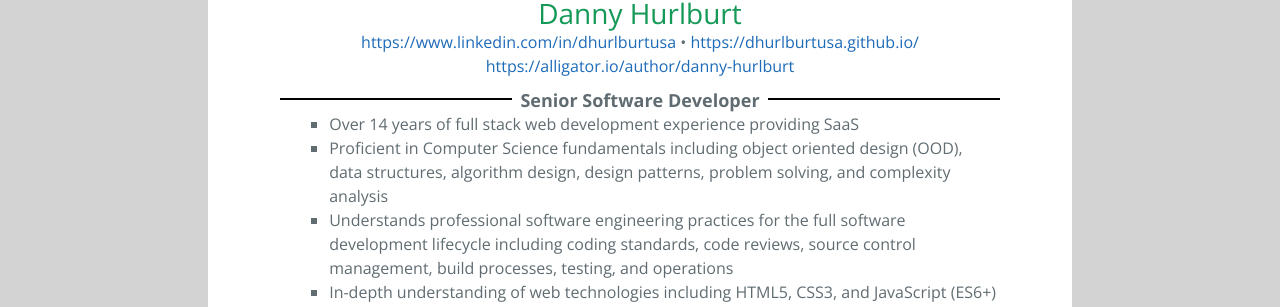
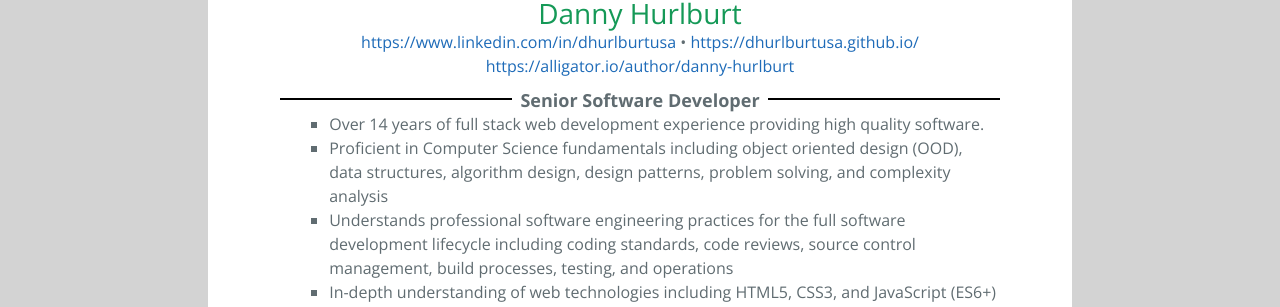
Before and after one commit to dhurlburtusa/dhurlburtusa.github.io, a Jekyll site: the page built from resume/index.html, in a window 1280 px wide and 900 px high. Shown: the part 178-485 px from the top of the window. Built offline with Jekyll 4.4.1, drawn with Linux system fonts in a browser that asks for light colours.

Commit message:
Update Resume

```diff
--- a/resume/index.html
+++ b/resume/index.html
@@ -113,7 +113,7 @@ doc:
       <div class="Resume-job">
         <div class="Resume-job-title"><p>Senior Software Developer</p></div>
         <ul>
-          <li>Over 14 years of full stack web development experience providing SaaS</li>
+          <li>Over 14 years of full stack web development experience providing high quality software.</li>
           <li>
             Proficient in Computer Science fundamentals including object oriented design (OOD), data structures, algorithm design,
             design patterns, problem solving, and complexity analysis
```
